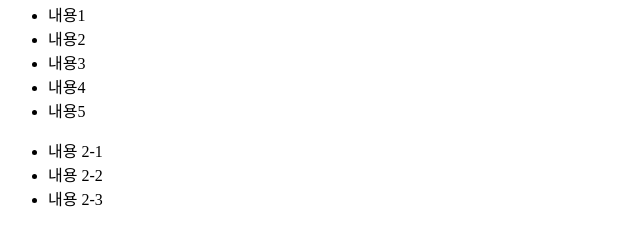
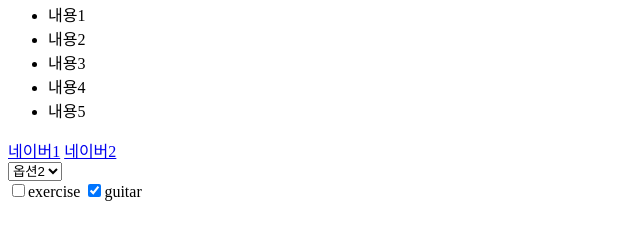
Before and after one commit to cheonyeji/jsLecture, a plain HTML site: page day3/selector2.html in a window 1280 px wide. Shown: the part 87-332 px from the top of the page, without its empty margins (0-640 px from the left). Drawn offline with nearby package versions, Linux system fonts and the light colour scheme.

Commit message:
탐색 선택자 뽀개기 완료.

```diff
--- a/day3/selector2.html
+++ b/day3/selector2.html
@@ -20,11 +20,32 @@
         <li>내용5</li>
     </ul>
 
-    <ul id="menu2">
-        <li>내용 2-1</li>
+    <ul id="menu2" style="display: none;">
+        <li title="content">내용 2-1</li>
         <li id="target">내용 2-2</li>
         <li>내용 2-3</li>
     </ul>
+
+
+    <a href="https://www.naver.com">네이버1</a>
+    <a href="http://www.naver.com">네이버2</a>
+
+    <form action="#">
+        <div id="selectWrapper">
+            <select name="select1" id="select1">
+                <option value="opt1">옵션1</option>
+                <option value="opt2" selected>옵션2</option>
+                <option value="opt3">옵션3</option>
+            </select>
+        </div>
+        <div id="checkboxWrapper">
+            <input type="checkbox" name="hobby" value="exercise">exercise
+            <input type="checkbox" name="hobby" value="guitar" checked>guitar
+        </div>
+    </form>
+
+
+
 
     <script src="./selector2.js"></script>
 </body>
```
Also changed, not shown: day3/selector2.js (+35 -0 lines).
